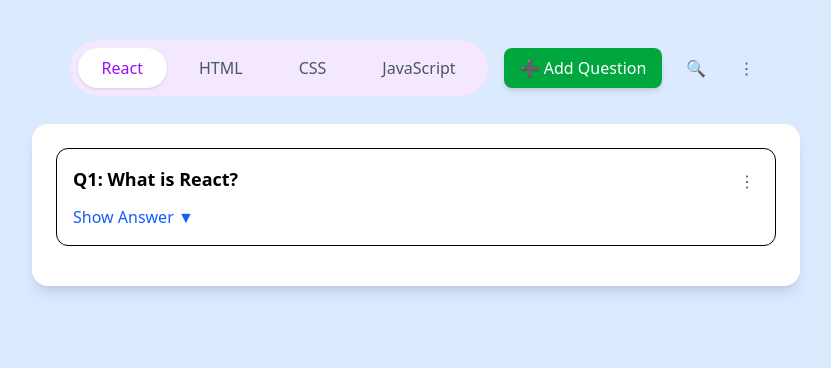
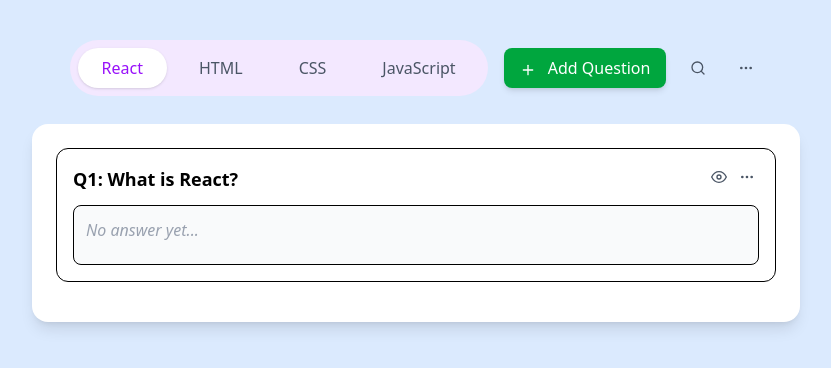
Before and after one commit to zeeshanfreelancer/Interview-preparation-with-Electron, a React (Vite) app in the folder client/: page / in a window 1280 px wide. Shown: the top 368 px of the page, without its empty margins (224-1055 px from the left). Built offline with nearby package versions, Linux system fonts and the light colour scheme.

Commit message:
added modal for new question

```diff
--- a/client/src/components/LanguageTabs.jsx
+++ b/client/src/components/LanguageTabs.jsx
@@ -1,4 +1,15 @@
 import { useState, useEffect, useRef } from "react";
+import {
+  FiSearch,
+  FiEye,
+  FiEyeOff,
+  FiEdit2,
+  FiTrash2,
+  FiCheck,
+  FiX,
+  FiPlus,
+  FiMoreHorizontal
+} from "react-icons/fi";
 import QuestionBoard from "./QuestionBoard";
 
 function LanguageTabs() {
@@ -153,15 +164,15 @@
                   />
                   <button
                     onClick={saveEdit}
-                    className="px-2 py-1 bg-green-600 text-white text-xs rounded hover:bg-green-700"
+                    className="px-2 py-1 bg-green-600 text-white text-xs rounded hover:bg-green-700 cursor-pointer"
                   >
-                    ✓
+                    <FiCheck />
                   </button>
                   <button
                     onClick={cancelEdit}
-                    className="px-2 py-1 bg-gray-500 text-white text-xs rounded hover:bg-gray-600"
+                    className="px-2 py-1 bg-gray-500 text-white text-xs rounded hover:bg-gray-600 cursor-pointer"
                   >
-                    ✕
+                    <FiX />
                   </button>
                 </div>
               ) : (
@@ -172,8 +183,8 @@
                   }}
                   className={`px-6 py-2 rounded-full font-medium transition ${
                     activeLang === lang
-                      ? "bg-white text-purple-600 shadow"
-                      : "text-gray-600"
+                      ? "bg-white text-purple-600 shadow cursor-pointer"
+                      : "text-gray-600 cursor-pointer"
                   }`}
                 >
                   {lang}
@@ -186,10 +197,10 @@
         {/* Add Question Button */}
         <button
           onClick={() => openQuestionModal(null)}
-          className="px-4 py-2 bg-green-600 text-white rounded-lg hover:bg-green-700 font-medium transition-colors shadow-md hover:shadow-lg"
+          className="px-4 py-2 bg-green-600 text-white rounded-lg hover:bg-green-700 font-medium transition-colors shadow-md hover:shadow-lg cursor-pointer"
           title="Add new question"
         >
-          ➕ Add Question
+          <FiPlus className="inline mr-2" /> Add Question
         </button>
 
         {/* Search Icon */}
@@ -201,19 +212,19 @@
               setSearchTerm(""); // Clear search when hiding
             }
           }}
-          className="p-2 text-gray-600 hover:text-gray-800 hover:bg-gray-100 rounded-full transition-colors"
+          className="p-2 text-gray-600 hover:text-gray-800 hover:bg-gray-100 rounded-full transition-colors cursor-pointer"
           title="Toggle search"
         >
-          🔍
+          <FiSearch />
         </button>
 
         {/* Three-dot Menu */}
         <button
           onClick={openModal}
-          className="p-2 text-gray-600 hover:text-gray-800 hover:bg-gray-100 rounded-full transition-colors"
+          className="p-2 text-gray-600 hover:text-gray-800 hover:bg-gray-100 rounded-full transition-colors cursor-pointer"
           title="Manage languages"
         >
-          ⋮
+          <FiMoreHorizontal />
         </button>
       </div>
 
@@ -243,10 +254,10 @@
               <h2 className="text-xl font-bold text-gray-800">Manage Languages</h2>
               <button
                 onClick={closeModal}
-                className="text-gray-400 hover:text-gray-600 text-2xl leading-none w-8 h-8 flex items-center justify-center rounded-full hover:bg-gray-100 transition-colors"
+                className="text-gray-400 hover:text-gray-600 text-2xl leading-none w-8 h-8 flex items-center justify-center rounded-full hover:bg-gray-100 transition-colors cursor-pointer"
                 title="Close modal"
               >
-                ×
+                <FiX />
               </button>
             </div>
 
@@ -265,7 +276,7 @@
                   />
                   <button
                     onClick={addLanguage}
-                    className="px-4 py-2 bg-green-600 text-white rounded-lg hover:bg-green-700 font-medium transition-colors"
+                    className="px-4 py-2 bg-green-600 text-white rounded-lg hover:bg-green-700 font-medium transition-colors cursor-pointer"
                   >
                     Add
                   </button>
@@ -295,14 +306,14 @@
                         />
                         <button
                           onClick={saveEdit}
-                          className="px-2 py-1 bg-green-600 text-white text-xs rounded hover:bg-green-700"
+                          className="px-2 py-1 bg-green-600 text-white text-xs rounded hover:bg-green-700 cursor-pointer"
                           title="Save"
                         >
                           ✓
                         </button>
                         <button
                           onClick={cancelEdit}
-                          className="px-2 py-1 bg-gray-500 text-white text-xs rounded hover:bg-gray-600"
+                          className="px-2 py-1 bg-gray-500 text-white text-xs rounded hover:bg-gray-600 cursor-pointer"
                           title="Cancel"
                         >
                           ✕
@@ -317,18 +328,18 @@
                         <div className="flex gap-1">
                           <button
                             onClick={() => startEditing(lang)}
-                            className="px-3 py-1 text-blue-600 hover:text-blue-800 hover:bg-blue-50 rounded text-sm font-medium transition-colors"
+                            className="px-3 py-1 text-blue-600 hover:text-blue-800 hover:bg-blue-50 rounded text-sm font-medium transition-colors cursor-pointer"
                             title="Edit language"
                           >
-                            Edit
+                            <FiEdit2 className="inline mr-1" /> Edit
                           </button>
                           {languages.length > 1 && (
                             <button
                               onClick={() => deleteLanguage(lang)}
-                              className="px-3 py-1 text-red-600 hover:text-red-800 hover:bg-red-50 rounded text-sm font-medium transition-colors"
+                              className="px-3 py-1 text-red-600 hover:text-red-800 hover:bg-red-50 rounded text-sm font-medium transition-colors cursor-pointer"
                               title="Delete language"
                             >
-                              Delete
+                              <FiTrash2 className="inline mr-1" /> Delete
                             </button>
                           )}
                         </div>
--- a/client/src/components/QuestionBoard.jsx
+++ b/client/src/components/QuestionBoard.jsx
@@ -1,4 +1,12 @@
 import { useState, useEffect } from "react";
+import {
+  FiEye,
+  FiEyeOff,
+  FiMoreHorizontal,
+  FiX,
+  FiTrash2,
+  FiCheck
+} from "react-icons/fi";
 
 export default function QuestionBoard({
   language,
@@ -13,6 +21,7 @@
   onSetEditingQuestionText,
   onSetEditingAnswerText
 }) {
+  const [answersVisible, setAnswersVisible] = useState(true);
   const [questions, setQuestions] = useState({});
 
   // Initialize questions for new languages
@@ -48,7 +57,6 @@
             id: 1,
             question: "What is React?",
             answer: "",
-            show: false,
           },
         ]
       }));
@@ -56,14 +64,6 @@
   }, [languages, questions.React]);
 
 
-  const toggleAnswer = (id) => {
-    setQuestions({
-      ...questions,
-      [language]: (questions[language] || []).map((q) =>
-        q.id === id ? { ...q, show: !q.show } : q
-      ),
-    });
-  };
 
   const deleteQuestion = (id) => {
     setQuestions({
@@ -108,7 +108,6 @@
             id: Date.now(),
             question: editingQuestionText.trim(),
             answer: editingAnswerText,
-            show: false,
           },
         ],
       });
@@ -151,23 +150,25 @@
               Q{index + 1}: {q.question}
             </h3>
 
-            <button
-              onClick={() => openQuestionModalForEdit(q.id)}
-              className="text-gray-600 hover:text-gray-800 p-1 rounded hover:bg-gray-50 transition-colors"
-              title="Question options"
-            >
-              ⋮
-            </button>
+            <div className="flex gap-1">
+              <button
+                onClick={() => setAnswersVisible(!answersVisible)}
+                className="text-gray-600 hover:text-gray-800 p-1 rounded hover:bg-gray-50 transition-colors cursor-pointer"
+                title={answersVisible ? "Hide answers" : "Show answers"}
+              >
+                {answersVisible ? <FiEye /> : <FiEyeOff />}
+              </button>
+              <button
+                onClick={() => openQuestionModalForEdit(q.id)}
+                className="text-gray-600 hover:text-gray-800 p-1 rounded hover:bg-gray-50 transition-colors cursor-pointer"
+                title="Question options"
+              >
+                <FiMoreHorizontal />
+              </button>
+            </div>
           </div>
 
-          <button
-            onClick={() => toggleAnswer(q.id)}
-            className="text-blue-600 font-medium mt-2"
-          >
-            {q.show ? "Hide Answer ▲" : "Show Answer ▼"}
-          </button>
-
-          {q.show && (
+          {answersVisible && (
             <div className="mt-3 p-3 bg-gray-50 rounded-lg border min-h-[60px]">
               {q.answer || <span className="text-gray-400 italic">No answer yet...</span>}
             </div>
@@ -192,8 +193,8 @@
               <h2 className="text-xl font-bold text-gray-800">
                 {selectedQuestionId ? 'Manage Question' : 'Add New Question'}
               </h2>
-              <button onClick={onCloseQuestionModal} className="text-gray-400 hover:text-gray-600 text-2xl leading-none">
-                ×
+              <button onClick={onCloseQuestionModal} className="text-gray-400 hover:text-gray-600 text-2xl leading-none cursor-pointer">
+                <FiX />
               </button>
             </div>
 
@@ -226,16 +227,16 @@
             {/* Modal Footer */}
             <div className={selectedQuestionId ? "flex justify-between p-6 border-t border-gray-200" : "flex justify-end p-6 border-t border-gray-200"}>
               {selectedQuestionId && (
-                <button onClick={deleteQuestionAndAnswer} className="px-4 py-2 bg-red-600 text-white rounded-lg hover:bg-red-700 font-medium transition-colors">
-                  🗑️ Delete Question
+                <button onClick={deleteQuestionAndAnswer} className="px-4 py-2 bg-red-600 text-white rounded-lg hover:bg-red-700 font-medium transition-colors cursor-pointer">
+                  <FiTrash2 className="inline mr-2" /> Delete Question
                 </button>
               )}
               <div className="flex gap-3">
-                <button onClick={onCloseQuestionModal} className="px-4 py-2 bg-gray-300 text-gray-700 rounded-lg hover:bg-gray-400 font-medium transition-colors">
+                <button onClick={onCloseQuestionModal} className="px-4 py-2 bg-gray-300 text-gray-700 rounded-lg hover:bg-gray-400 font-medium transition-colors cursor-pointer">
                   Cancel
                 </button>
-                <button onClick={saveQuestionChanges} className="px-4 py-2 bg-green-600 text-white rounded-lg hover:bg-green-700 font-medium transition-colors">
-                  {selectedQuestionId ? '✓ Save Changes' : '✓ Add Question'}
+                <button onClick={saveQuestionChanges} className="px-4 py-2 bg-green-600 text-white rounded-lg hover:bg-green-700 font-medium transition-colors cursor-pointer">
+                  {selectedQuestionId ? <><FiCheck className="inline mr-2" /> Save Changes</> : <><FiCheck className="inline mr-2" /> Add Question</>}
                 </button>
               </div>
             </div>
```
